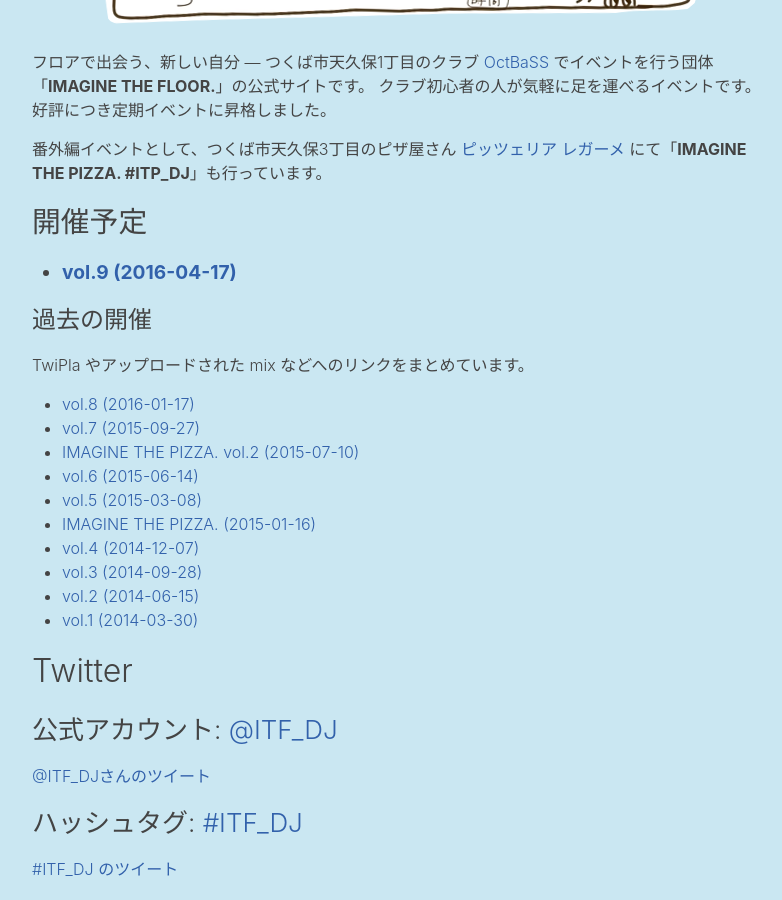
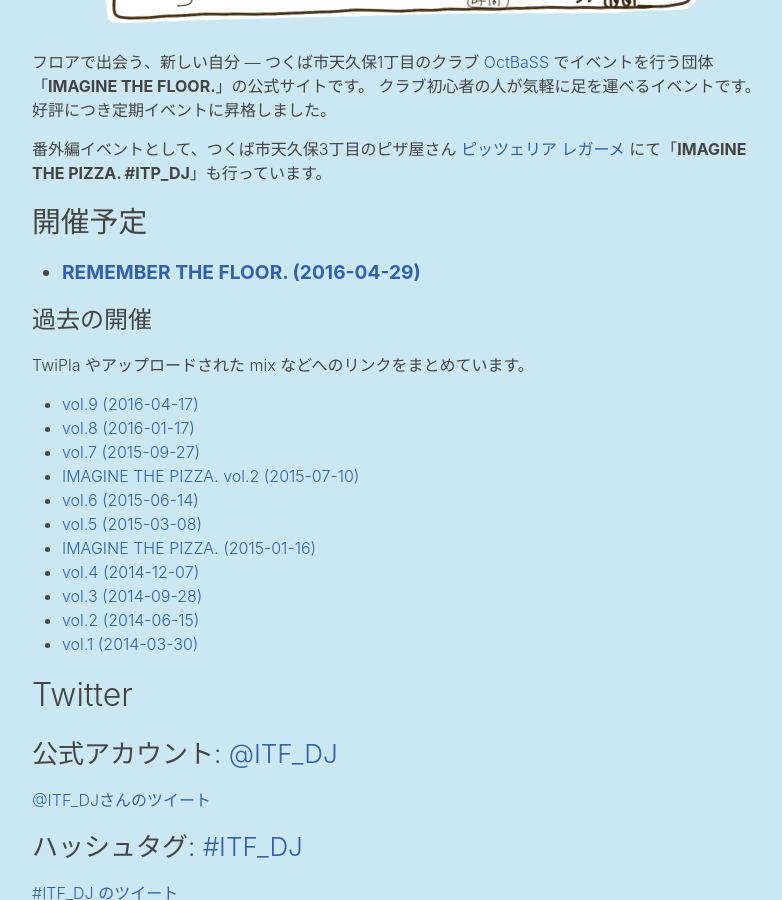
Before and after one commit to ITFDJ/itfdj.github.io, a Jekyll site: the page built from about.md, in a window 1280 px wide and 900 px high, scrolled down 494 px. Shown: the whole window, without its empty margins (238-1020 px from the left). Built offline with Jekyll 4.4.1, drawn with Linux system fonts in a browser that asks for light colours; comment, search, counter and statistics services are not loaded.

Commit message:
add vol.9 and REMEMBER THE FLOOR.

```diff
--- a/_config.yml
+++ b/_config.yml
@@ -64,9 +64,14 @@
       date: 2016-01-17
       flyer: /images/flyers/vol_8.png
       archive: vol_8.html
+    - name: vol.9
+      short_name: 9
+      date: 2016-04-17
+      flyer: /images/flyers/vol_9.jpg
+      archive: vol_9.html
   upcoming:
-    name: vol.9
-    short_name: 9
-    date: 2016-04-17
-    flyer: /images/flyers/vol_9.jpg
-    url: http://twipla.jp/events/190969
+    name: REMEMBER THE FLOOR.
+    short_name: R1
+    date: 2016-04-29
+    flyer: /images/flyers/rtf.png
+    url: http://twipla.jp/events/197830
```
Also changed, not shown: archives/vol_9.md (added, +26 -0 lines), images/flyers/rtf.png (added).
